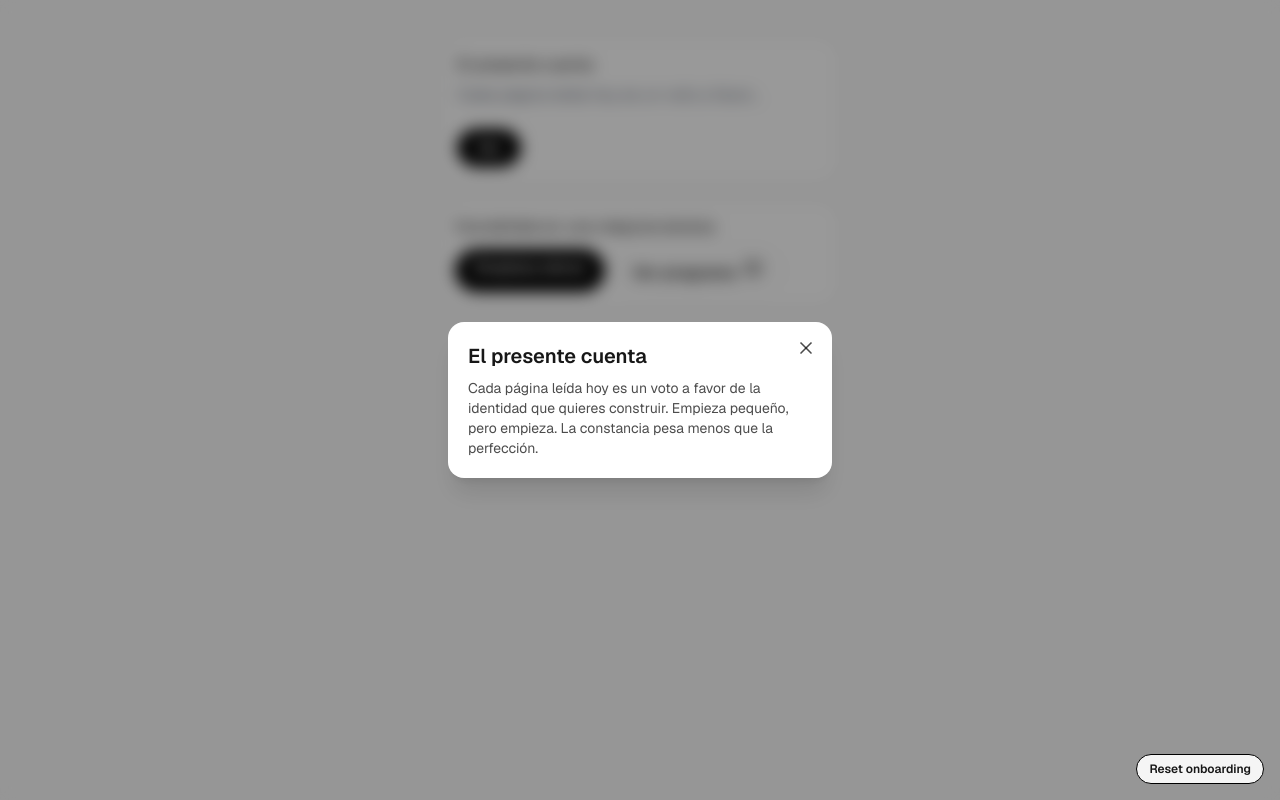
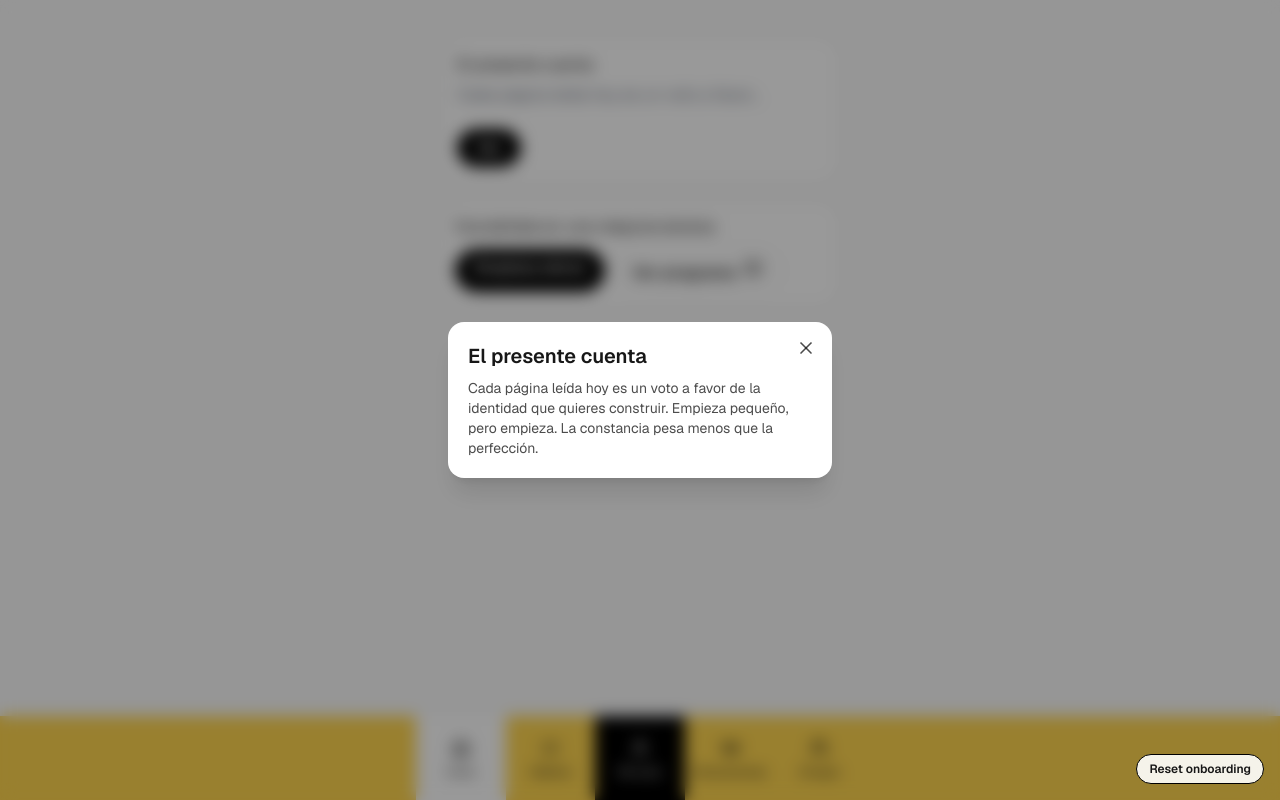
Before and after one commit to samcastella/akira, a Next.js app: page / in a window 1280 px wide. Built offline with nearby package versions, Linux system fonts and the light colour scheme; no server answers.

Commit message:
Layout: mostrar app debajo del modal y no ocultar BottomNav por gating

```diff
--- a/src/app/LayoutClient.tsx
+++ b/src/app/LayoutClient.tsx
@@ -182,7 +182,9 @@ export default function LayoutClient({
   const gating = userOk === false && !isAuthRoute;
 
   // Ocultamos la BottomNav también en rutas de auth
-  const hideNav = gating || pathname === '/bienvenida' || isAuthRoute;
+// No ocultes la nav por gating: queremos verla incluso si el modal está encima
+const hideNav = pathname === '/bienvenida' || isAuthRoute;
+
 
   function handleCloseRegistration() {
     setShowRegistration(false);
```
